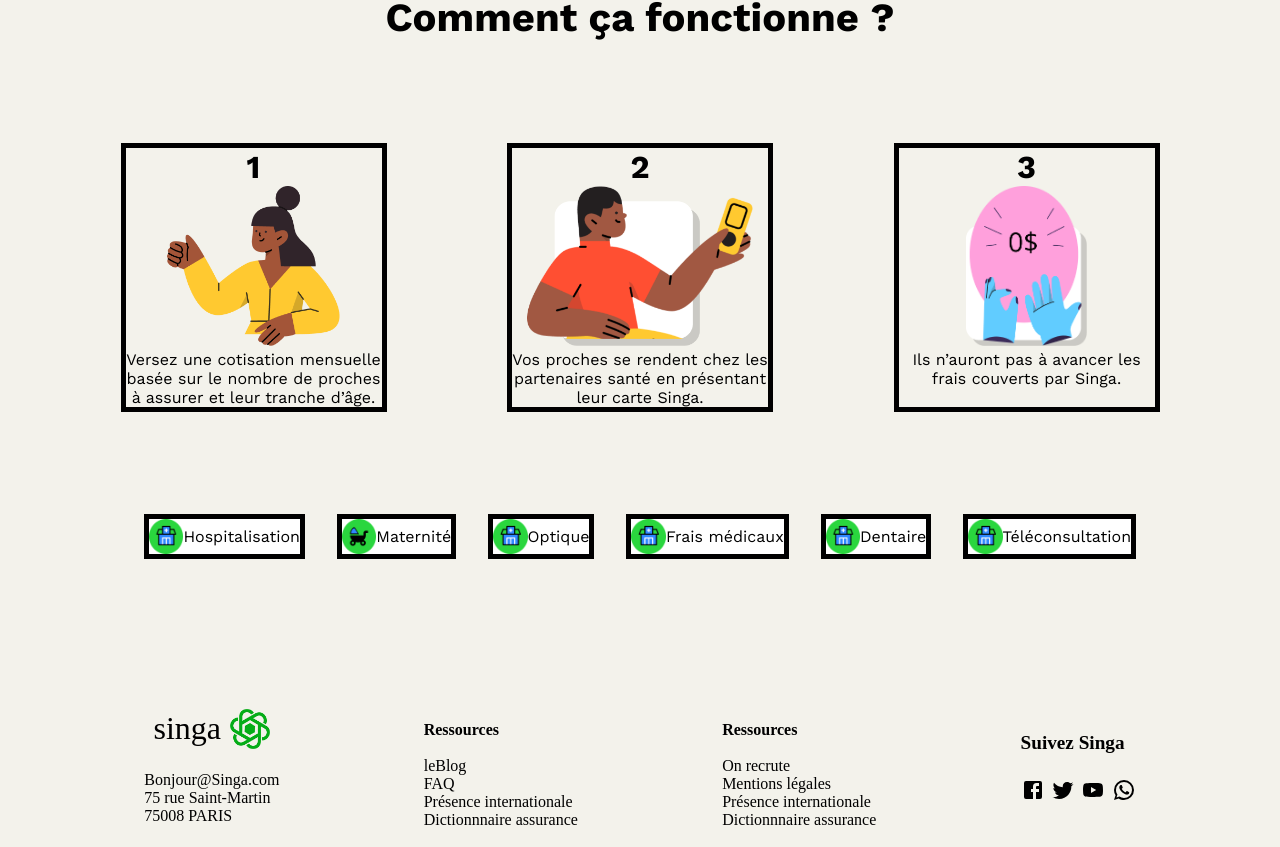
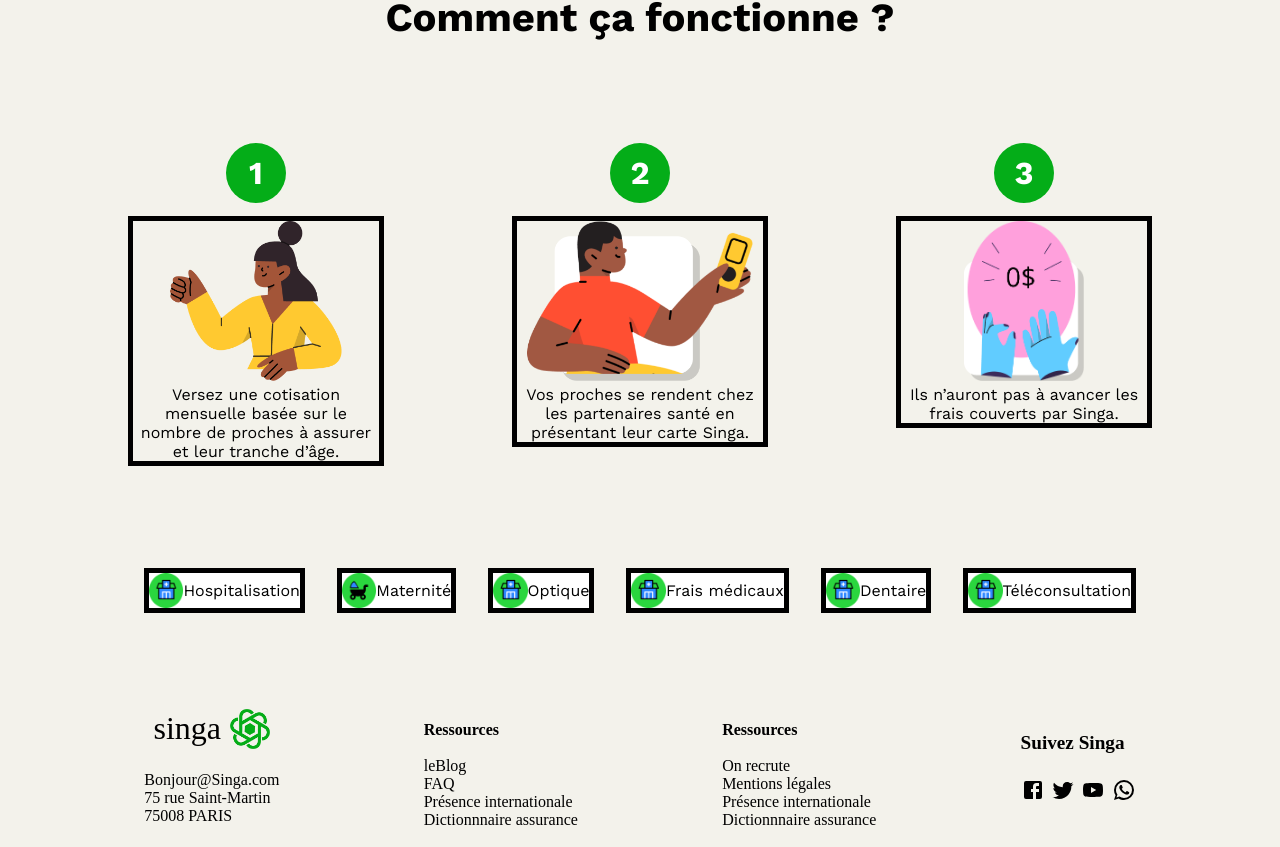
Before and after one commit to WildCodeSchool/paris-0921-project3-my-singa-assurance, a React (Vite) app: page / in a window 1280 px wide. Shown: the part 2209-3056 px from the top of the page. Built offline with nearby package versions, Linux system fonts and the light colour scheme.

Commit message:
Fixed CSS for numbers/title  of Conceptcard

```diff
--- a/src/components/ConceptCard.jsx
+++ b/src/components/ConceptCard.jsx
@@ -5,10 +5,12 @@ const ConceptCard = ({ title, src, desc }) => {
   return (
     <div className={style.conceptCardContainer}>
       <h1 className="CardTitle">{title}</h1>
-      <div>
-        <img className="CardImage" src={src} alt={title} />
+      <div className={style.cardDesc}>
+        <div>
+          <img className="CardImage" src={src} alt={title} />
+        </div>
+        <div className="CardDescription">{desc}</div>
       </div>
-      <div className="CardDescription">{desc}</div>
     </div>
   );
 };
--- a/src/components/style/ConceptCard.module.scss
+++ b/src/components/style/ConceptCard.module.scss
@@ -1,12 +1,25 @@
 .conceptCardContainer {
-  border: solid 5px;
   display: flex;
   flex-direction: column;
   align-items: center;
   text-align: center;
   width: 20vw;
 
+  h1 {
+    height: 60px;
+    width: 60px;
+    display: flex;
+    justify-content: center;
+    align-items: center;
+    border-radius: 50%;
+    margin-bottom: 5%;
+    background-color: #04ad18;
+    color: white;
+  }
+  .cardDesc {
+    border: solid 5px;
+  }
   img {
-  height: 20vh;
+    height: 20vh;
   }
 }
```
